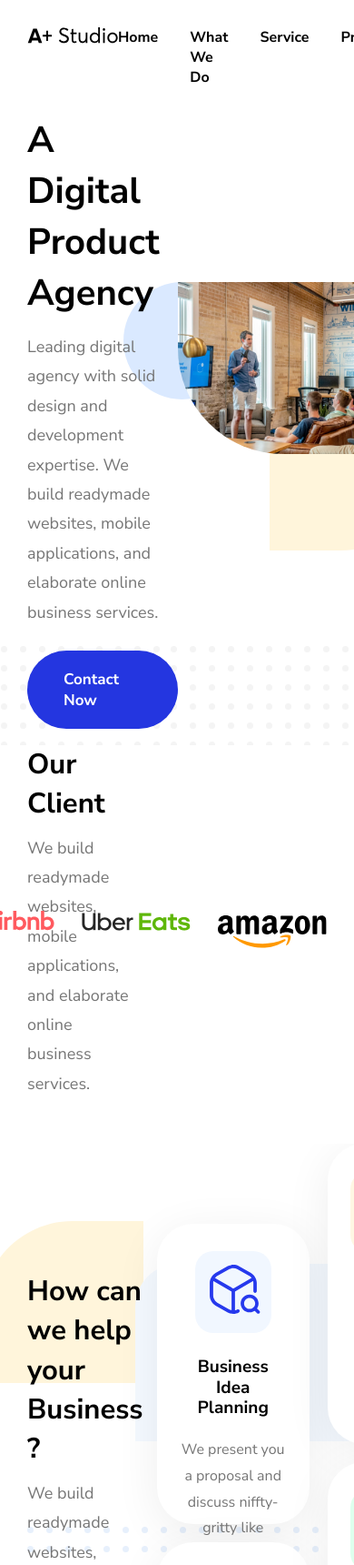
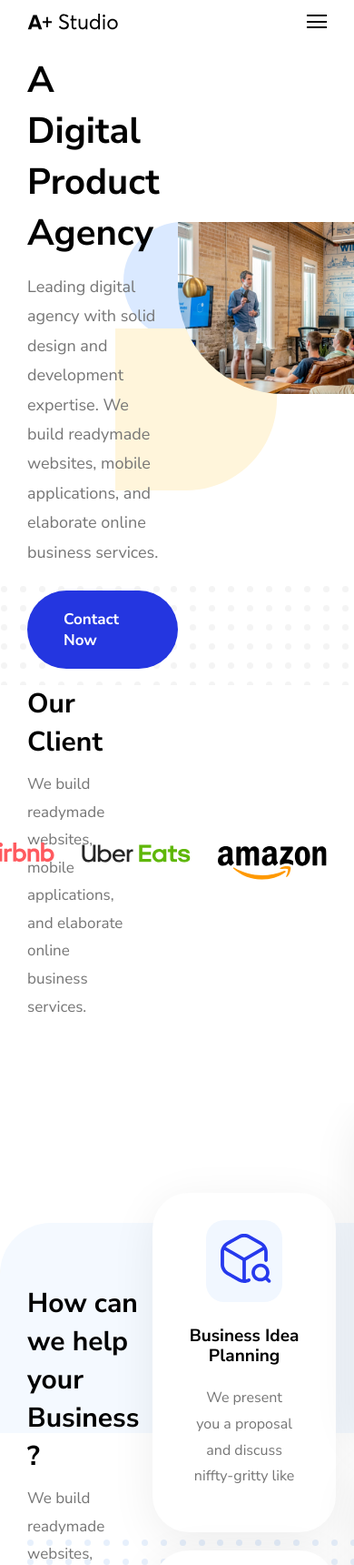
Before and after one commit to Eli4ka0309/A_Studia, a plain HTML site: page main.html in a window 390 px wide. Shown: the top 1720 px of the page at 91% size. Drawn offline with nearby package versions, Linux system fonts and the light colour scheme.

Commit message:
add burger js

```diff
--- a/jquery/main.js
+++ b/jquery/main.js
@@ -0,0 +1,7 @@
+$(document).ready(function () {
+    $('.burger').click(function (event) {
+        $('.nav_burger,.navigation-list ul').toggleClass('active');
+        $('body').toggleClass('look');
+    });
+
+});
--- a/main.html
+++ b/main.html
@@ -8,7 +8,6 @@
     <link rel="preconnect" href="https://fonts.gstatic.com" crossorigin>
     <link href="https://fonts.googleapis.com/css2?family=Nunito+Sans:wght@300;400;700&family=Roboto:wght@400;700&display=swap"
           rel="stylesheet">
-    <script  src="js/mediaelement-and-player.min.js"></script>
     <link rel="stylesheet" href="css/main.css">
     <script src="https://ajax.googleapis.com/ajax/libs/jquery/3.6.0/jquery.min.js"></script>
 </head>
@@ -16,8 +15,9 @@
 <nav class="nav">
     <div class="container">
         <div class="nav_row">
-            <div class="logo">
-                <img src="img/logo.svg" alt="Logo" width="100">
+            <img src="img/logo.svg" alt="Logo" width="100">
+            <div class="burger">
+                <span class="nav_burger"></span>
             </div>
             <div class="navigation-list">
                 <ul>
@@ -78,12 +78,13 @@
         <div class="benefits_row">
             <div class="benefits_text">
                 <div class="section_title">How can we help your Business ?</div>
-                <p class="section_subtitle">We build readymade websites, mobile applications, and elaborate online business services.</p>
+                <p class="section_subtitle">We build readymade websites, mobile applications, and elaborate online
+                    business services.</p>
                 <img src="img/rectangle.svg" alt="rectangle" class="rectangle">
                 <img src="img/dot_ornament_blue.svg" alt="dot_ornament_blue" class="dot_ornament">
             </div>
+            <img src="img/bg_card.svg" class="bg_card" alt="section">
             <div class="benefits_card">
-                <img src="img/bg_card.svg" class="bg_card" alt="section">
                 <div class="card_item grid_1">
                     <div class="img_block" style="--bg:#F1F7FF">
                         <img src="img/icons_help/1.svg" alt="Business Idea Planning">
@@ -112,8 +113,6 @@
                     <h3 class="card_title">Market Analysis Project</h3>
                     <p class="card_subtitle">Protocols apart from aengage models, pricing billing</p>
                 </div>
-                <img src="img/pink_ellipse.svg" alt="pink_ellipse" class="pink_ellipse_card">
-
             </div>
         </div>
     </div>
@@ -124,7 +123,7 @@
 
             <div class="awards_video">
                 <video poster="video/poster_for_video.svg" width="550" height="372"
-                       class="awards_video_content" >
+                       class="awards_video_content">
                     <source src="video/pexels-peter-fowler-6394054.mp4" type="video/mp4" sizes="auto">
                 </video>
                 <div class="video_play">
--- a/scss/blocks/benefits.scss
+++ b/scss/blocks/benefits.scss
@@ -1,14 +1,13 @@
 .benefits {
   padding-bottom: 90px;
   overflow: hidden;
+  position: relative;
 }
 
 .benefits_row {
   display: flex;
   justify-content: space-between;
   align-items: center;
-
-  position: relative;
   width: 100%;
 
 }
--- a/scss/blocks/benefits_card.scss
+++ b/scss/blocks/benefits_card.scss
@@ -4,22 +4,35 @@
   grid-template-rows: 1fr;
   grid-gap: 35px;
   margin-right: 51px;
+  position: relative;
 
+
+}
+.benefits_card:after{
+  content: '';
+  background: url("/img/pink_ellipse.svg") no-repeat;
+  position: absolute;
+  bottom: 79px;
+  right: -52px;
+  z-index: -1;
+  width: 120px;
+  height: 120px;
 }
 
 
 .bg_card {
   position: absolute;
   top: 132px;
-  right: -119px;
+  right: 0;
   z-index: -1;
   width: 100%;
+  max-width: 1045px;
 }
 
 .card_item {
   width: 100%;
   max-width: 308px;
-  height: 400px;
+  height: 373px;
   display: flex;
   flex-direction: column;
   align-items: center;
@@ -45,7 +58,8 @@
 .card_subtitle {
   text-align: center;
   margin-top: 20px;
-
+  padding: 0 14px;
+  line-height: 1.8;
 
 }
 
--- a/scss/blocks/clients.scss
+++ b/scss/blocks/clients.scss
@@ -1,5 +1,5 @@
 .clients {
-padding-bottom: 50px;
+  padding-bottom: 90px;
 }
 
 .clients_row {
@@ -22,7 +22,7 @@ padding-bottom: 50px;
   display: flex;
   align-items: center;
 
-  img:last-child{
+  img:last-child {
     margin-top: 22px;
   }
 }
--- a/scss/blocks/header.scss
+++ b/scss/blocks/header.scss
@@ -1,6 +1,7 @@
 .header {
   overflow: hidden;
-  padding-bottom: 130px;
+  padding: 60px 0 130px ;
+  position: relative;
 }
 
 .header_row {
--- a/scss/blocks/header_img.scss
+++ b/scss/blocks/header_img.scss
@@ -16,7 +16,7 @@
   .rectangle{
     position: absolute;
     bottom: -100px;
-    right: 0;
+    right: 170px;
     z-index: -1;
   }
 
--- a/scss/blocks/nav.scss
+++ b/scss/blocks/nav.scss
@@ -1,6 +1,19 @@
+.nav {
+  background: #ffffff;
+  position: fixed;
+  top: 0;
+  left: 0;
+  right: 0;
+
+  z-index: 100;
+}
+
 .nav_row {
   display: flex;
+  align-items: center;
   justify-content: space-between;
-  padding: 30px 0;
+  padding: 15px 0;
   width: 100%;
+  position: relative;
+
 }
--- /dev/null
+++ b/scss/blocks/nav_burger.scss
@@ -0,0 +1,34 @@
+.burger {
+  width: 100%;
+  max-width: 22px;
+  position: absolute;
+  right: 0;
+}
+
+.nav_burger {
+  height: 2px;
+  background: #000000;
+  position: relative;
+  display: none;
+
+}
+
+
+.nav_burger::before,
+.nav_burger::after {
+  content: '';
+  width: 100%;
+  height: 2px;
+  background: rgba(0, 0, 0);
+  position: absolute;
+  right: 0;
+
+}
+
+.nav_burger::before {
+  top: 6.5px;
+}
+
+.nav_burger::after {
+  bottom: 6.5px;
+}
--- a/scss/blocks/subscribe_form.scss
+++ b/scss/blocks/subscribe_form.scss
@@ -3,17 +3,3 @@
   position: unset;
   z-index: 1;
 }
-
-
-.subscribe_form:after {
-  content: '';
-  width: 461px;
-  height: 272px;
-  background: url("/img/rectangle_blue.svg") no-repeat;
-  background-size: 100%;
-  position: absolute;
-  top: 0;
-  right: 0;
-  z-index: -1;
-
-}
--- a/scss/blocks/subscribe_row.scss
+++ b/scss/blocks/subscribe_row.scss
@@ -6,7 +6,11 @@
   align-items: center;
   border-radius: 75px;
   position: relative;
- background: $accentSub;
+  background-color: $accentSub;
+  background-image: url(/img/rectangle_blue.svg);
+  background-position: right;
+  background-repeat: no-repeat;
+  background-size: contain;
 
 }
 
--- a/scss/main.scss
+++ b/scss/main.scss
@@ -32,6 +32,7 @@
 @import "blocks/footer_row";
 @import "blocks/footer_text";
 @import "blocks/footer_flex";
+@import "blocks/nav_burger";
 
 //media//
 @import "media/media";
--- a/scss/media/media.scss
+++ b/scss/media/media.scss
@@ -21,7 +21,10 @@
   .clients_text {
     max-width: 360px;
   }
-
+  //benefits//
+  .bg_card {
+    max-width: 894px;
+  }
 
 }
 
@@ -41,10 +44,10 @@
     font-size: 17px;
   }
   .section_title {
-    font-size: 31px;
+    font-size: 30px;
   }
   .section_subtitle {
-
+    font-size: 17px;
   }
 
   //clients//
@@ -62,8 +65,13 @@
     margin: 0;
   }
   .card_item {
-    height: 330px;
+
   }
+
+  .bg_card {
+    max-width: 788px;
+  }
+
   .img_block {
     padding: 12px;
 
@@ -75,6 +83,10 @@
   .card_title {
     margin-top: 26px;
     font-size: 19px;
+    padding: 0 10px;
+  }
+  .card_subtitle {
+    padding: 0 20px;
   }
 
   //awards//
@@ -113,5 +125,67 @@
     bottom: 161px;
     right: -41px;
   }
+  //subscribe//
+  .subscribe_row {
+    justify-content: space-between;
+
+  }
+  .subscribe_text {
+    padding-left: 40px;
+  }
 
 }
+
+@media (max-width: 768px) {
+  body.look{
+    overflow: hidden;
+  }
+
+  //burger//
+  .nav_burger {
+    display: block;
+  }
+  .nav_burger.active::before {
+    transform: rotate(45deg);
+    top: 0;
+    transition: 0.2s;
+  }
+
+  .nav_burger.active::after {
+    transform: rotate(-45deg);
+    bottom: 0;
+    transition: 0.2s;
+  }
+  .burger span.active {
+    background: white;
+  }
+
+  //nav//
+  .navigation-list ul {
+    position: fixed;
+    top: -100%;
+    right: 0;
+    z-index: 1;
+    flex-direction: column;
+    background: white;
+    padding: 10px 30px;
+    align-items: flex-end;
+  }
+
+  .navigation-list ul.active {
+    top: 37px;
+    transition: 0.5s;
+
+  }
+
+  .navigation-list li {
+    margin: 0;
+    padding-bottom: 22px;
+
+  }
+  .navigation-list li:last-child {
+    padding-bottom: 0;
+  }
+
+
+}
```
Also changed, not shown: scss/blocks/navigation_list.scss (+8 -3 lines), Group 75.svg (added), css/blocks/navigation_list.css (added), css/main.css, frame 16.png (added), 2 other files.
